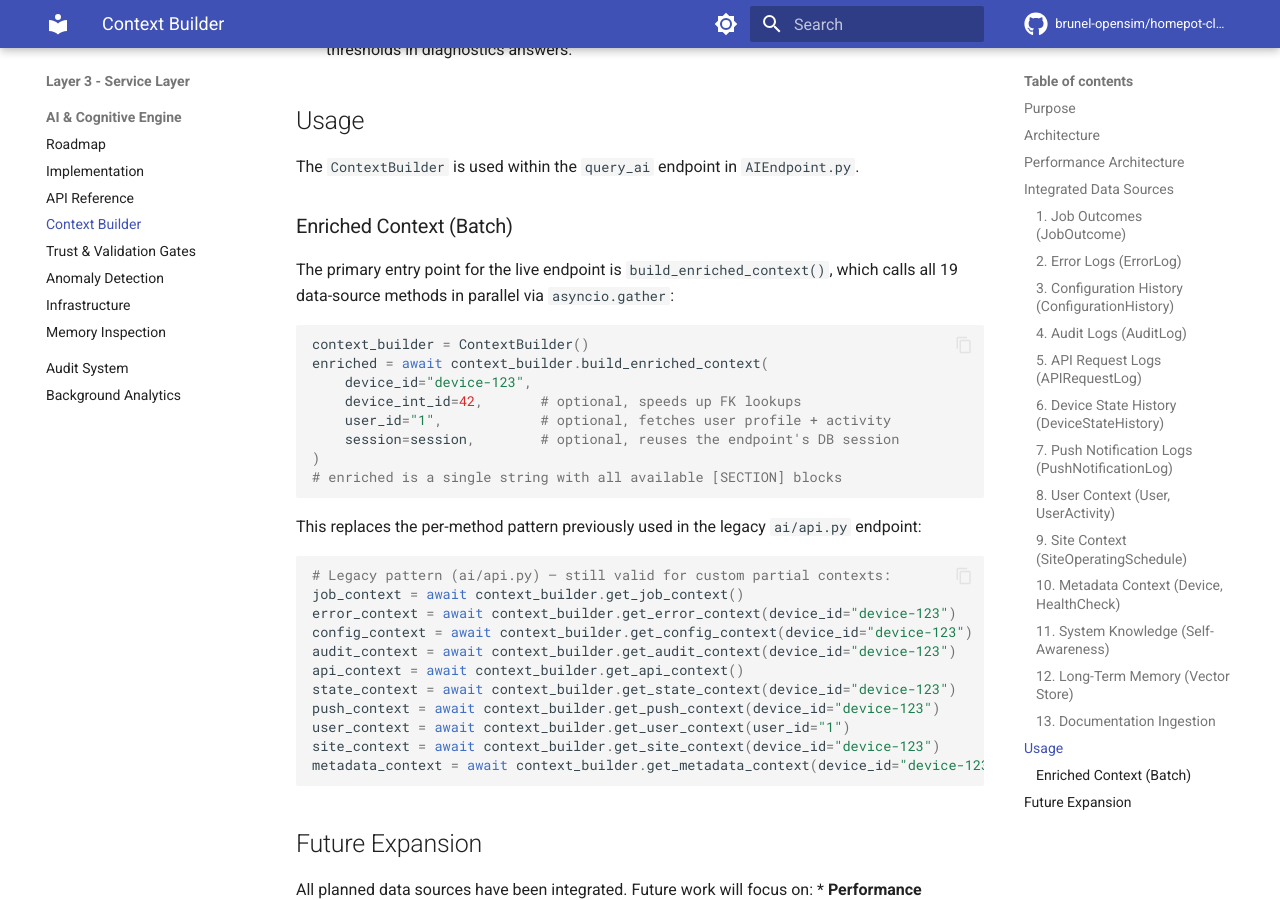
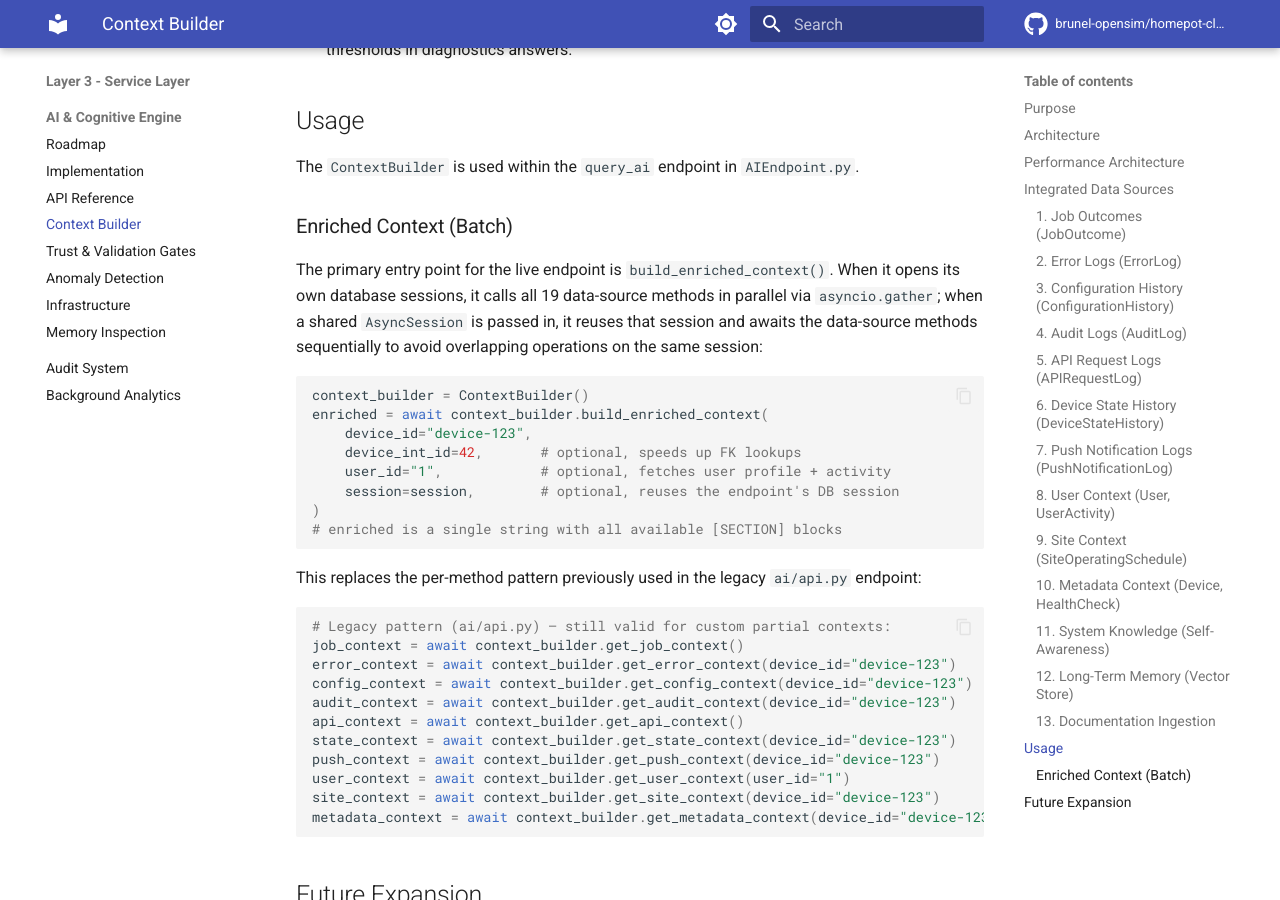
Before and after one commit to brunel-opensim/homepot-client, an MkDocs documentation site: the page built from docs/ai-context-builder.md, in a window 1280 px wide and 900 px high, scrolled down 4191 px. Built offline with MkDocs 1.6.1 and Material for MkDocs 9.7.7, drawn with Linux system fonts in a browser that asks for light colours; comment, search, counter and statistics services are not loaded; the version menu is left out.

Commit message:
test: cover enriched context execution modes
Co-authored-by: mzrghorbani <26049942+mzrghorbani@users.noreply.github.com>

````diff
--- a/docs/ai-context-builder.md
+++ b/docs/ai-context-builder.md
@@ -115,8 +115,11 @@ The `ContextBuilder` is used within the `query_ai` endpoint in `AIEndpoint.py`.
 
 ### Enriched Context (Batch)
 
-The primary entry point for the live endpoint is `build_enriched_context()`,
-which calls all 19 data-source methods in parallel via `asyncio.gather`:
+The primary entry point for the live endpoint is `build_enriched_context()`.
+When it opens its own database sessions, it calls all 19 data-source methods
+in parallel via `asyncio.gather`; when a shared `AsyncSession` is passed in,
+it reuses that session and awaits the data-source methods sequentially to avoid
+overlapping operations on the same session:
 
 ```python
 context_builder = ContextBuilder()
````
Also changed, not shown: 1 other file.
